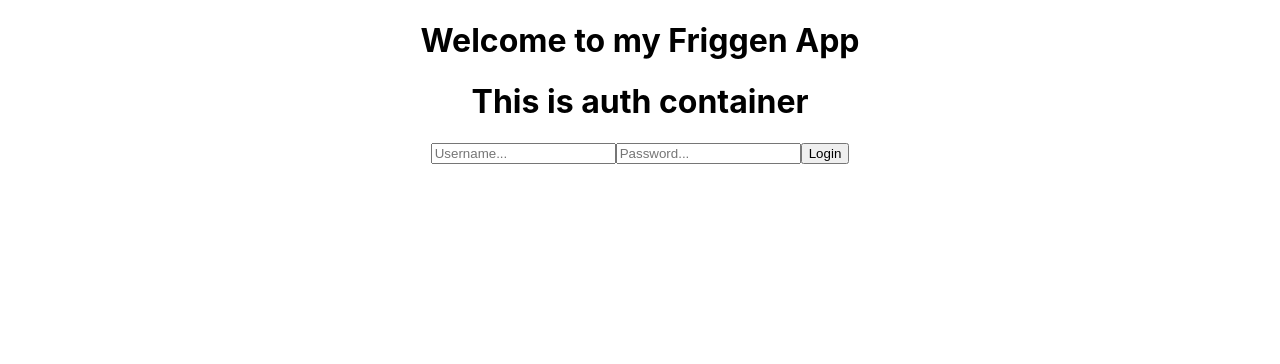
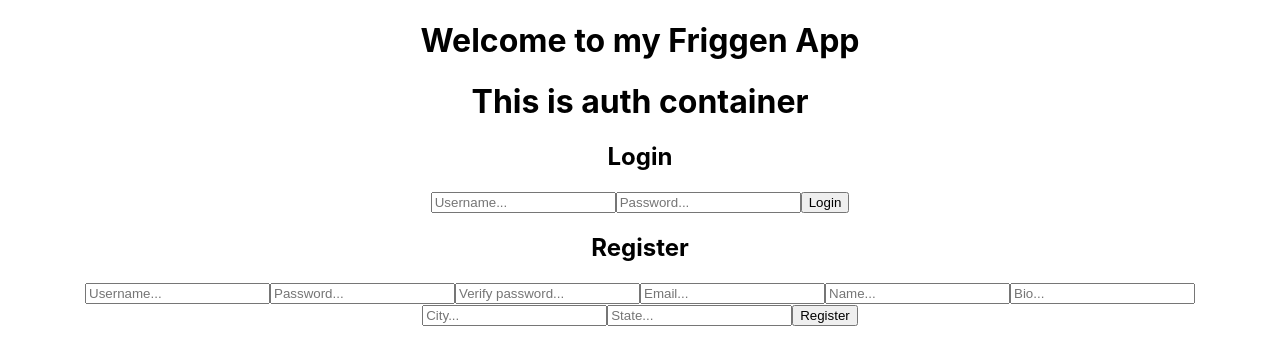
Before and after one commit to stbrown463/band-manager-fe, a React (Create React App) app: page / in a window 1280 px wide. Shown: the top 364 px of the page. Built offline with nearby package versions, Linux system fonts and the light colour scheme.

Commit message:
register form calling handle register

```diff
--- a/src/App.js
+++ b/src/App.js
@@ -11,12 +11,18 @@ class App extends Component {
       user_id: '',
       username: '',
       password: '',
-      confirm_password: '',
+      verify_password: '',
       name: '',
+      email: '',
+      bio: '',
+      city: '',
+      state: '',
       band_id: '',
       band_name: ''
     }
   }
+
+
 
   handleChange = (e) => {
     console.log('handlechange is called');
@@ -26,6 +32,7 @@ class App extends Component {
   }
 
   handleRegister = (e) => {
+    e.preventDefault()
     console.log("called handleRegiester");
   }
 
@@ -45,7 +52,17 @@ class App extends Component {
            handleLogin={this.handleLogin}
            handleChange={this.handleChange}
            username={this.state.username}
-           password={this.state.password}  />} />
+           password={this.state.password}
+           verify_password={this.state.verify_password}
+           email={this.state.email}
+           name={this.state.name}
+           bio={this.state.bio}
+           city={this.state.city}
+           state={this.state.state}  />} />
+
+
+
+
       </div>
     );
   }
--- a/src/AuthContainer/Login/index.js
+++ b/src/AuthContainer/Login/index.js
@@ -2,11 +2,14 @@ import React from 'react'
 
 const Login = ({ handleLogin, handleChange, username, password }) => {
 	return (
-		<form onSubmit={handleLogin.bind(null)}>
-			<input name="username" type="text" placeholder="Username..." value={username} onChange={handleChange}/>
-			<input name="password" type="password" placeholder="Password..." value={password} onChange={handleChange}/>
-			<button>Login</button>
-		</form>
+		<div>
+			<h2>Login</h2>
+			<form onSubmit={handleLogin.bind(null)}>
+				<input name="username" type="text" placeholder="Username..." value={username} onChange={handleChange}/>
+				<input name="password" type="password" placeholder="Password..." value={password} onChange={handleChange}/>
+				<button>Login</button>
+			</form>
+		</div>
 
 	)
 
--- a/src/AuthContainer/Register/index.js
+++ b/src/AuthContainer/Register/index.js
@@ -1 +1,23 @@
-index.js
+import React from 'react'
+
+const Register = ({ handleRegister, handleChange, username, password, verify_password, email, name, bio, city, state }) => {
+	return (
+		<div>
+			<h2>Register</h2>
+			<form onSubmit={handleRegister.bind(null)}>
+				<input name="username" type="text" placeholder="Username..." value={username} onChange={handleChange}/>
+				<input name="password" type="password" placeholder="Password..." value={password} onChange={handleChange}/>
+				<input name="verify_password" type="password" placeholder="Verify password..." value={verify_password} onChange={handleChange}/>
+				<input name="email" type="text" placeholder="Email..." value={email} onChange={handleChange}/>
+				<input name="name" type="text" placeholder="Name..." value={name} onChange={handleChange}/>
+				<input name="bio" type="text" placeholder="Bio..." value={bio} onChange={handleChange}/>
+				<input name="city" type="text" placeholder="City..." value={city} onChange={handleChange}/>
+				<input name="state" type="text" placeholder="State..." value={state} onChange={handleChange}/>
+				<button>Register</button>
+			</form>
+		</div>
+	)
+}
+
+
+export default Register
--- a/src/AuthContainer/index.js
+++ b/src/AuthContainer/index.js
@@ -1,5 +1,6 @@
 import React, { Component } from 'react'
 import Login from './Login'
+import Register from './Register'
 
 class AuthContainer extends Component {
 	constructor () {
@@ -24,10 +25,22 @@ class AuthContainer extends Component {
 					handleChange={this.props.handleChange}
 					username={this.props.username}
 					password={this.props.password} />
+				<Register
+					handleRegister={this.props.handleRegister}
+					handleChange={this.props.handleChange}
+					username={this.props.username}
+					password={this.props.password}
+					verify_password={this.props.verify_password}
+					email={this.props.email}
+					name={this.props.name}
+					bio={this.props.bio}
+					city={this.props.city}
+					state={this.props.state} />
 			</div>
 
 		)
 	}
 }
 
+
 export default AuthContainer
```
